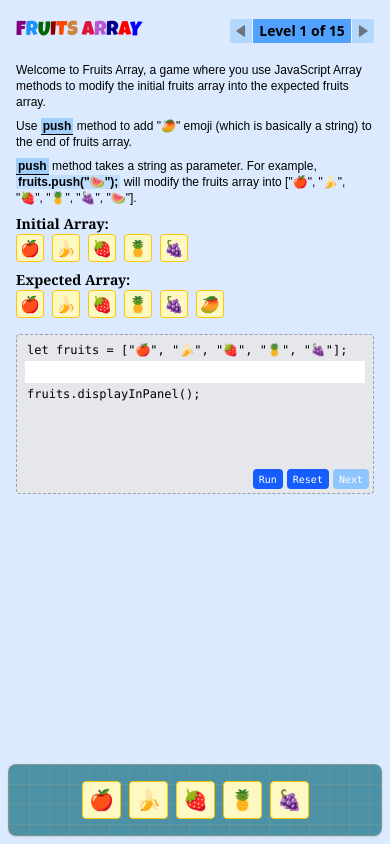
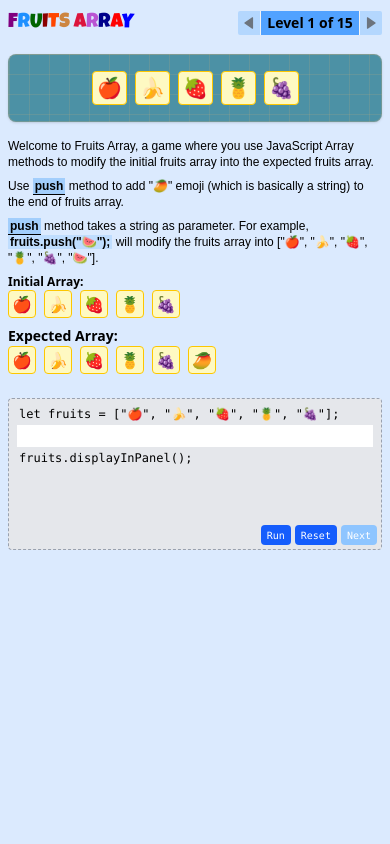
Before and after one commit to deepak-kr-patra/fruityArrays, a React (Vite) app: page / in a window 390 px wide. Built offline with nearby package versions, Linux system fonts and the light colour scheme.

Commit message:
made responsive layout without repeating components

```diff
--- a/src/App.css
+++ b/src/App.css
@@ -56,11 +56,20 @@
   color: blue;
 }
 
+/* .codeEditorBox {
+  @media not all and (max-width: 768px) {
+    max-height: 80vh;
+  }
+} */
+
 /* fruits panel CSS */
 .fruitsVisualizerContainer {
   @media (max-width: 768px) {
-    width: 100%;
     height: max-content;
+  }
+  @media not all and (max-width: 768px) {
+    height: 100%;
+    order: 10;
   }
 }
 
--- a/src/App.jsx
+++ b/src/App.jsx
@@ -7,22 +7,23 @@ import { Toaster } from 'react-hot-toast';
 
 function App() {
   return (
-    <div className="flex max-md:flex-col max-md:justify-between h-screen bg-blue-100">
-      <div className="w-1/2 p-4 max-md:w-full">
-        <div className='flex justify-between items-center'>
+    <>
+      <div className="flex flex-col md:flex-wrap h-screen bg-blue-100">
+        <div className='w-[55%] p-4 pb-0 max-md:p-2 max-md:w-full flex justify-between items-center'>
           <h2 className='header'>
             {"FRUITS ARRAY".split('').map((ch, idx) => <span key={idx}>{ch}</span>)}
           </h2>
           <LevelIndicator />
         </div>
-        <CodeEditor />
-      </div>
-
-      <div className="w-1/2 p-2 max-md:w-full fruitsVisualizerContainer">
-        <FruitVisualizer />
+        <div className="w-[45%] p-2 max-md:w-full fruitsVisualizerContainer">
+          <FruitVisualizer />
+        </div>
+        <div className="w-[55%] p-4 pt-0 max-md:p-2 max-md:w-full flex-1">
+          <CodeEditor />
+        </div>
       </div>
       <Toaster toastOptions={{ position: "bottom-right", duration: 4000 }} />
-    </div>
+    </>
   )
 }
 
--- a/src/components/CodeEditor.jsx
+++ b/src/components/CodeEditor.jsx
@@ -131,11 +131,11 @@ const CodeEditor = () => {
     };
 
     return (
-        <section>
-            <div id="levelInfoDiv" className="mt-4 flex flex-col gap-4 max-md:gap-2"></div>
+        <section className="max-h-[80vh] h-full w-full">
+            <div id="levelInfoDiv" className="mt-4 max-md:mt-0 flex flex-col gap-4 max-md:gap-2"></div>
 
-            <div className="demoFruits w-full flex flex-col font-serif">
-                <p className="font-semibold max-md:text-sm">Initial Array: </p>
+            <div className="demoFruits w-full flex flex-col font-normal">
+                <p className="font-semibold max-md:text-xs">Initial Array: </p>
                 <div className="flex justify-start items-center gap-2">
                     {levelInfo.defaultFruits.map((fruit, idx) => (
                         <div
@@ -147,7 +147,8 @@ const CodeEditor = () => {
                     ))}
                 </div>
             </div>
-            <div className="demoFruits w-full flex flex-col font-serif">
+
+            <div className="demoFruits w-full flex flex-col font-serifs">
                 <p className="font-semibold max-md:text-sm">Expected Array: </p>
                 <div className="flex justify-start items-center gap-2">
                     {levelInfo.expectedFruits.map((fruit, idx) => (
@@ -160,8 +161,10 @@ const CodeEditor = () => {
                     ))}
                 </div>
             </div>
-            <div className="mt-8 max-md:mt-4">
-                <div className="relative code h-48 max-md:h-40 p-2 px-4 max-md:p-1 max-md:px-2 bg-gray-200 font-mono">
+
+            <div className="flex flex-col justify-end flex-1 bg-amber-200xxx">
+                <div className="w-full mt-8 max-md:mt-4">
+                    <div className="relative code h-48 max-md:h-38 p-2 px-4 max-md:p-1 max-md:px-2 bg-gray-200 font-mono">
                         <p className="p-0.5">
                             let fruits = [{levelInfo.defaultFruits.map(f => `"${f}"`).join(', ')}];
                         </p>
@@ -203,6 +206,7 @@ const CodeEditor = () => {
                     </div>
                     {error && <p className="text-red-500 mt-2 px-2 font-mono max-md:text-sm">{error}</p>}
                 </div>
+            </div>
         </section>
     );
 }
--- a/src/components/FruitVisualizer.jsx
+++ b/src/components/FruitVisualizer.jsx
@@ -76,7 +76,7 @@ const FruitVisualizer = () => {
             {isReady && fruits.map((fruit, idx) => {
                 return <div
                     key={`${level}-${idx}`}
-                    className={`${animFlags[idx]} fruitItem p-2 max-md:p-1.5 bg-yellow-100 border border-yellow-400`}
+                    className={`${animFlags[idx]} fruitItem p-2 max-md:p-1 bg-yellow-100 border border-yellow-400`}
                 >
                     {fruit || "❓"}
                 </div>
```
Lines whose indentation alone changed are shown as unchanged.
